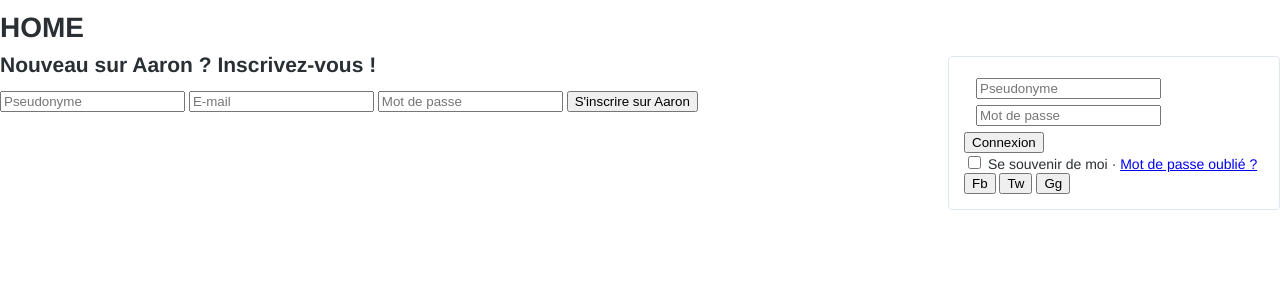
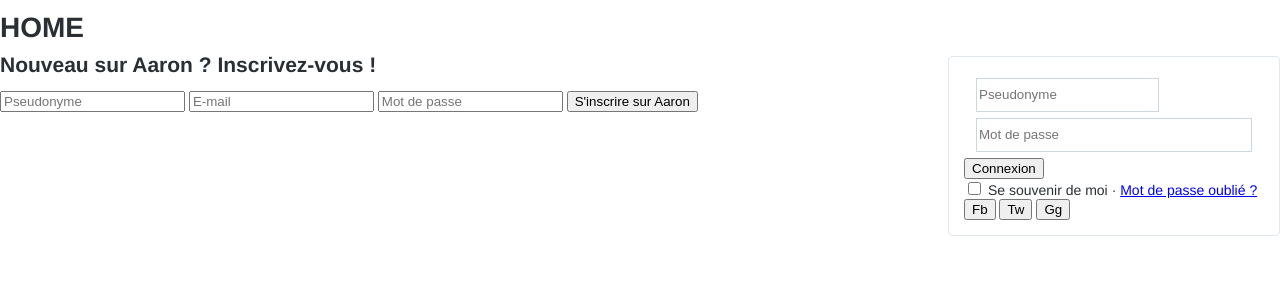
Before and after one commit to alexandre-le-borgne/-PHP-Framework, a PHP site: page /views/persists/home.php in a window 1280 px wide. Shown: the part 47-347 px from the top of the page. Run offline with PHP 8.4, Linux system fonts and the light colour scheme; some libraries are stand-ins or nearby versions.

Commit message:
homepage HS

```diff
--- a/views/forms/loginForm.php
+++ b/views/forms/loginForm.php
@@ -15,7 +15,7 @@
         </div>
 
         <div class="field">
-            <input type="text" name="password" placeholder="Mot de passe" required>
+            <input type="password" name="password" placeholder="Mot de passe" required>
         </div>
         <button type="submit" class="buttonSignup">Connexion</button>
 
--- a/web/css/form.css
+++ b/web/css/form.css
@@ -17,3 +17,40 @@
     width: 276px;
     font-size: 12px;
 }
+
+.loginDiv input[type="text"]
+ {
+     border: 1px solid #ccd6dd;
+     height: 30px;
+ }
+
+.loginDiv input[type="password"]
+{
+    border: 1px solid #ccd6dd;
+    height: 30px;
+    width: 98%;
+}
+
+.loginDiv input[name="password"], .loginDiv input[name="username"]
+{
+    display: inline-block;
+}
+
+
+{
+    border: 1px solid #ccd6dd;
+    height: 30px;
+    width: 98%;
+}
+
+
+
+.loginDiv input[type="submit"]
+{
+    color: #fff;
+    background: linear-gradient(rgba(0,0,0,0),rgba(0,0,0,0.05)) #55acee;
+    -ms-filter: "progid:DXImageTransform.Microsoft.gradient(startColorstr=#00000000, endColorstr=#0C000000)";
+    border: 1px solid #3b88c3;
+    box-shadow: inset 0 1px 0 rgba(255,255,255,0.15);
+    height: 30px;
+}
```
